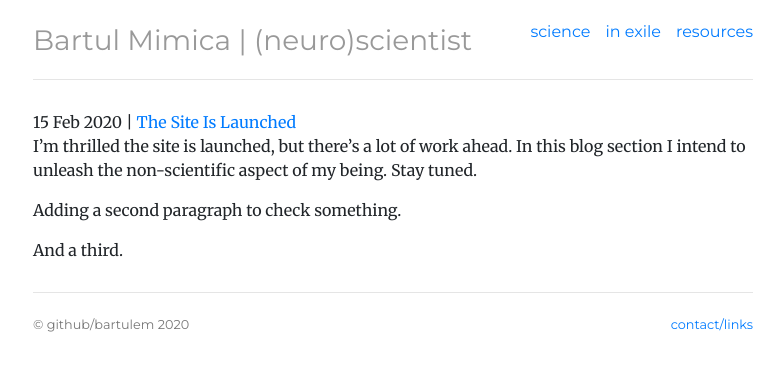
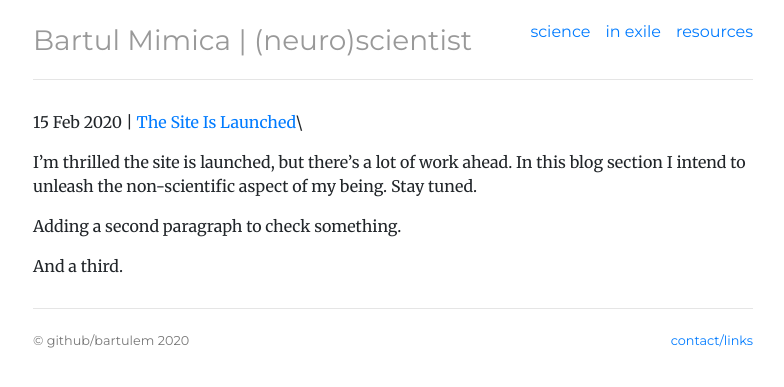
Before and after one commit to bartulem/bartulem.github.io, a Jekyll site: the page built from inexile/index.html, in a window 1280 px wide. Shown: the top 387 px of the page, without its empty margins (247-1031 px from the left). Built offline with Jekyll 4.4.1, drawn with Linux system fonts in a browser that asks for light colours; comment, search, counter and statistics services are not loaded.

Commit message:
Update post-list.html

```diff
--- a/_includes/post-list.html
+++ b/_includes/post-list.html
@@ -2,8 +2,9 @@
     {% for post in site.posts %}
     <ul class="listnotes list-unstyled">
       <li>
-        <span>{{ post.date | date_to_string }} | </span> <a href="{{ post.url }}">{{ post.title }}</a>
-        {{ post.excerpt }}
+        <span>{{ post.date | date_to_string }} | </span> <a href="{{ post.url }}">{{ post.title }}</a>\
+
+        <p>{{ post.excerpt }}</p>
       </li>
     </ul>
     {% endfor %}
```
